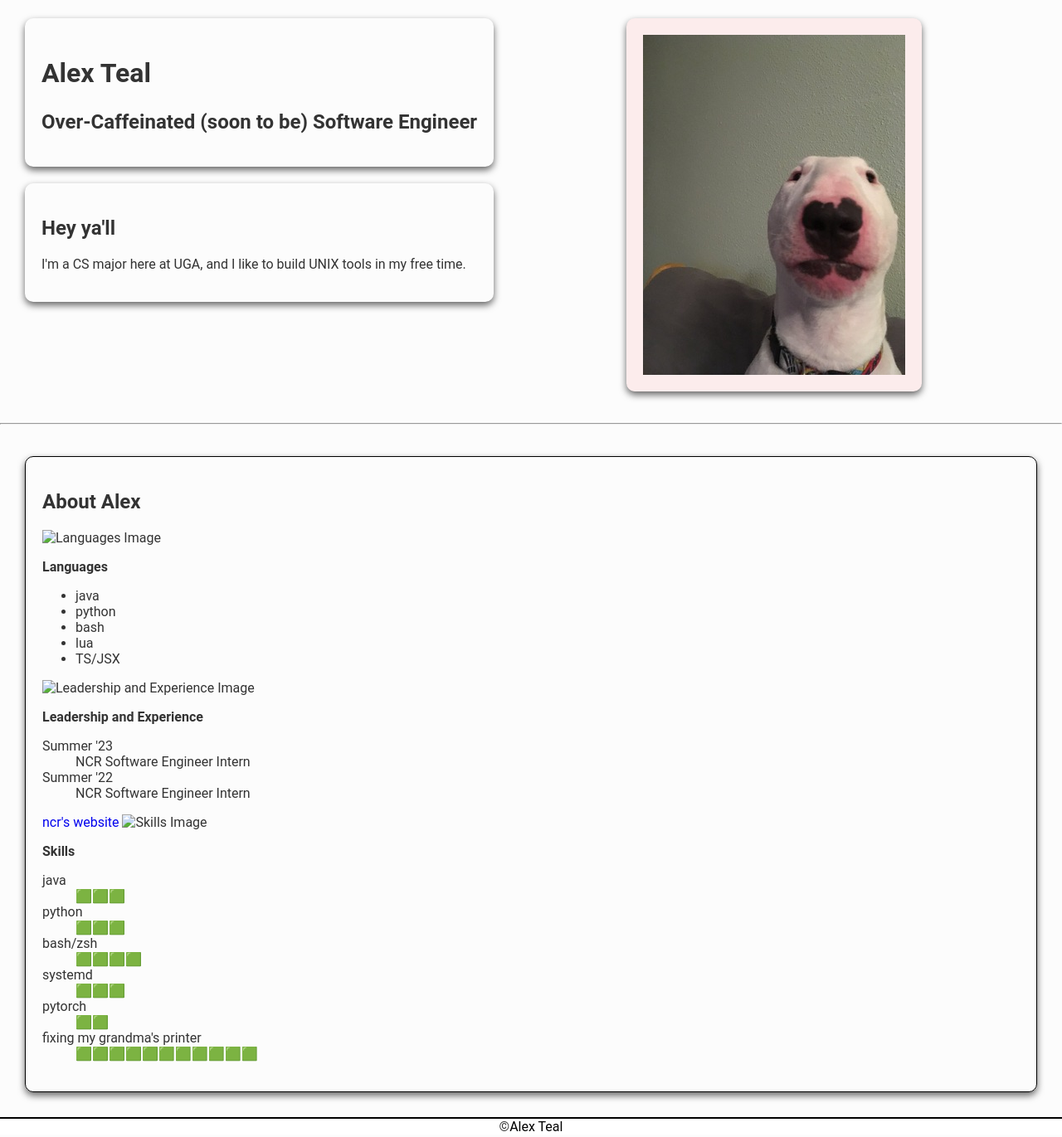
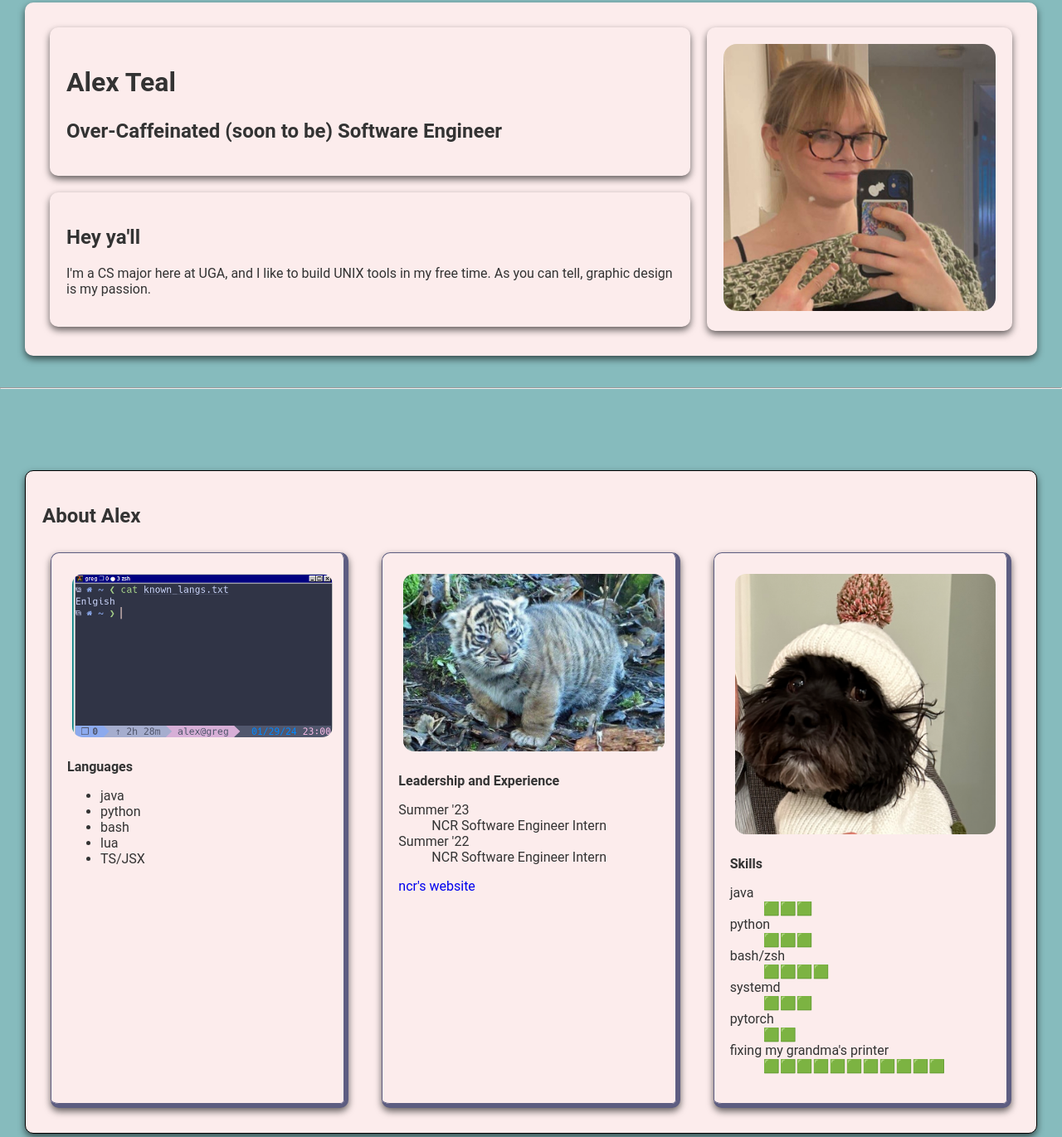
Before and after one commit to alexteal/alexteal.github.io, a plain HTML site: page index.html in a window 1280 px wide. Shown: the part 46-1417 px from the top of the page at 83% size. Drawn offline with Linux system fonts and the light colour scheme.

Commit message:
good enough for government work!

```diff
--- a/css/style.css
+++ b/css/style.css
@@ -4,18 +4,27 @@ body {
 
 @import url("https://fonts.googleapis.com/css2?family=Roboto:wght@400;700&display=swap");
 body {
-    font-family: "Roboto", sans-serif; /* apply fonts to selected elements */
-    color: #333; /* set font color */
-    font-size: 16px; /* set font size */
+    font-family: "Roboto", sans-serif;
+    color: #333;
+    font-size: 16px;
 }
 h1,
 h2,
 h3 {
-    font-family: "Roboto", sans-serif; /* apply fonts to selected elements */
-    color: #333; /* set font color */
-    font-size: 24px; /* set font size */
+    font-family: "Roboto", sans-serif;
+    color: #333;
+    font-size: 24px;
 }
-
+:root {
+    --primary: #fcecec;
+    --secondary: #3bb273;
+    --secondary-light: #a3f2c9;
+    --alert: #e15554;
+    --contrast: #5d5d81;
+    --highlight: #e1bc29;
+    --tertiary: #86bbbd;
+    --quarternary: #f26e8d;
+}
 /*Color Palette
  * Primary
  * #FCECEC
@@ -30,27 +39,29 @@ h3 {
  */
 
 .color-background-white {
-    background-color: #fcecec;
+    background-color: var(--primary);
 }
 
 .color-background-secondary {
-    background-color: #3bb273;
+    background-color: var(--secondary);
 }
-
+.color-background-tertiary {
+    background-color: var(--tertiary);
+}
 .color-background-highlight {
-    border-color: #e1bc29;
+    border-color: var(--highlight);
 }
 
 .color-border-highlight {
-    border-color: #e1bc29;
+    border-color: var(--highlight);
 }
 
 .color-background-primary {
-    background-color: #fcecec;
+    background-color: var(--primary);
 }
 
 .color-foreground-primary {
-    color: #fcecec;
+    color: var(--primary);
 }
 
 .color-border-secondary {
@@ -65,12 +76,24 @@ h3 {
 }
 
 .card-secondary-3d {
-    border-right: 3px solid var(--secondary-color);
-    border-bottom: 3px solid var(--secondary-color);
+    position: relative;
+    border: 1px solid var(--contrast);
     border-radius: 10px;
     padding: 20px;
     margin: 10px;
-    box-shadow: 0 4px 8px 0 rgba(0, 0, 0, 0.6);
+    box-shadow:
+        inset 0 0 0 1px var(--contrast),
+        0 4px 8px 0 rgba(0, 0, 0, 0.6);
+    background-color: var(--primary);
+    transition: 0.2s;
+    border-width: 1px 5px 5px;
+    border-color: var(--contrast);
+    border-top-style: none;
+    border-left-style: none;
+}
+.card-secondary-3d:hover {
+    border-color: var(--secondary-light);
+    box-shadow: none;
 }
 
 .card-borderless {
@@ -78,6 +101,8 @@ h3 {
     margin: 10px;
     border-radius: 10px;
     box-shadow: 0 4px 8px 0 rgba(0, 0, 0, 0.6);
+    border-color: red;
+    transition: 0.2s;
 }
 
 .card-borderless:hover {
@@ -128,6 +153,52 @@ h3 {
 .flex-grow-contract {
     display: flex;
     flex-grow: 0;
+}
+
+.three-col {
+    display: grid;
+    grid-template-columns: 1fr 1fr 1fr;
+    gap: 20px;
+}
+
+.section-brenda {
+    /*top*/
+    background-color: var(--tertiary);
+}
+
+.section-alex {
+    /*bottom*/
+    padding-top: 5rem;
+    padding-bottom: 5rem;
+    background-color: var(--tertiary);
+}
+
+.img-container-small {
+    width: 40rem;
+    height: 5rem;
+    height: auto;
+    margin: 3px;
+    padding: 3px;
+}
+
+.one-col {
+    display: grid;
+    grid-template-columns: 1fr;
+    gap: 20px;
+}
+
+img {
+    max-width: 100%;
+    height: auto;
+    border-radius: 1rem;
+}
+
+ul,
+dl,
+dt,
+dd {
+    display: flex;
+    flex-direction: column;
 }
 
 h1 {
@@ -226,8 +297,13 @@ footer a:hover {
 }
 
 section {
-    background-color: #fcfcfc;
+    background-color: var(--primary);
     padding: 20px;
+}
+
+hr {
+    background-color: var(--contrast);
+    color: var(--contrast);
 }
 
 @media (max-width: 700px) {
--- a/index.html
+++ b/index.html
@@ -1,4 +1,4 @@
-<<!doctype html>
+<!doctype html>
 <!--
 
 
@@ -46,9 +46,6 @@ really cool animation carter made:
 
   animation: moveGrid 20s linear infinite;
 }
-
-
-
 --->
 <html lang="en">
     <head>
@@ -57,38 +54,49 @@ really cool animation carter made:
         <link rel="stylesheet" href="./css/style.css" />
         <title>Alex Teal</title>
     </head>
-    <body class="color-background-base">
-        <nav>
+    <body class="color-background-tertiary">
+        <nav class="color-background-tertiary">
             <a href="./contact.html">Contact Alex T.</a>
         </nav>
-        <section class="flex-left">
+        <section class="flex-left section-brenda">
+            <div
+                class="card-borderless flex-grow-expand color-background-primary"
+            >
                 <div class="flex-column">
-                <div class="card-secondary-3d">
+                    <div class="card-borderless">
                         <h1>Alex Teal</h1>
                         <h2>Over-Caffeinated (soon to be) Software Engineer</h2>
                     </div>
-                <div class="card-secondary-3d">
+                    <div class="card-borderless">
                         <h2>Hey ya'll</h2>
                         <p>
                             I'm a CS major here at UGA, and I like to build UNIX
-                        tools in my free time.
+                            tools in my free time. As you can tell, graphic
+                            design is my passion.
                         </p>
                     </div>
                 </div>
                 <div class="flex-center flex-grow-expand">
                     <div class="card-borderless color-background-primary">
                         <img
-                        src="./images/walter_small.jpeg"
+                            src="./images/profile_mirror_selfie.jpeg"
                             alt="Image of the author"
                         />
                     </div>
                 </div>
+            </div>
         </section>
         <hr />
-        <section>
-            <div class="card">
+        <section class="section-alex">
+            <div class="card color-background-primary">
                 <h2>About Alex</h2>
-                <img src="path_to_your_image" alt="Languages Image" />
+                <div class="three-col">
+                    <div class="card-secondary-3d">
+                        <img
+                            class="img-container-small"
+                            src="./images/langs.png"
+                            alt="Languages Image"
+                        />
                         <h3>Languages</h3>
                         <ul>
                             <li>java</li>
@@ -97,9 +105,12 @@ really cool animation carter made:
                             <li>lua</li>
                             <li>TS/JSX</li>
                         </ul>
+                    </div>
+                    <div class="card-secondary-3d">
                         <img
-                    src="path_to_your_image"
+                            src="./images/angry_tiger.jpeg"
                             alt="Leadership and Experience Image"
+                            class="img-container-small"
                         />
                         <h3>Leadership and Experience</h3>
                         <dl>
@@ -109,7 +120,13 @@ really cool animation carter made:
                             <dd>NCR Software Engineer Intern</dd>
                         </dl>
                         <a href="https://ncr.com">ncr's website</a>
-                <img src="path_to_your_image" alt="Skills Image" />
+                    </div>
+                    <div class="card-secondary-3d">
+                        <img
+                            src="./images/bella.png"
+                            alt="Skills Image"
+                            class="img-container-small"
+                        />
                         <h3>Skills</h3>
                         <dl>
                             <dt>java</dt>
@@ -126,7 +143,11 @@ really cool animation carter made:
                             <dd>🟩🟩🟩🟩🟩🟩🟩🟩🟩🟩🟩</dd>
                         </dl>
                     </div>
+                </div>
+            </div>
         </section>
-        <footer>&copy; <a href="./contact.html">Alex Teal</a></footer>
+        <footer class="color-background-tertiary">
+            &copy; <a href="./contact.html">Alex Teal</a>
+        </footer>
     </body>
 </html>
```
Also changed, not shown: contact.html (+18 -3 lines), images/angry_tiger.jpeg (added), images/bella.png (added), images/langs.png (added). Lines whose indentation alone changed are shown as unchanged.
